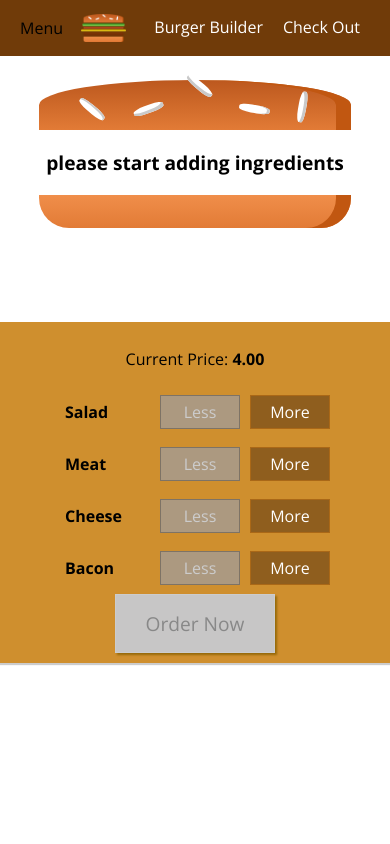
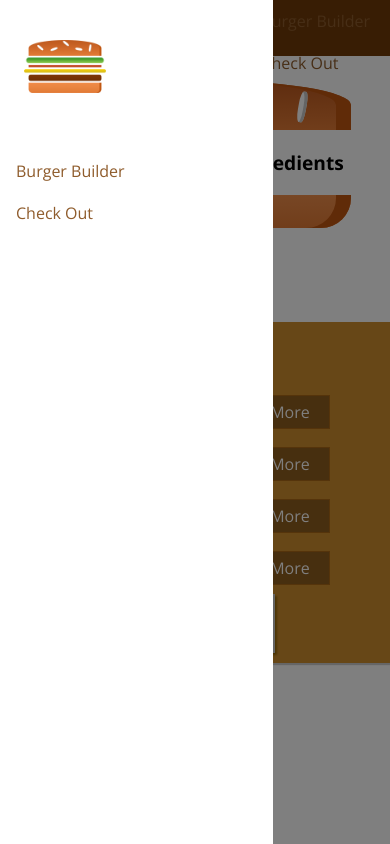
Before and after one commit to nschmidtinc/ReduxReactMobileWebApp, a React app: page / in a window 390 px wide. Built offline with nearby package versions, Linux system fonts and the light colour scheme.

Commit message:
burger app mark one mobile

```diff
--- a/package.json
+++ b/package.json
@@ -4,6 +4,7 @@
   "private": true,
   "dependencies": {
     "autoprefixer": "7.1.6",
+    "axios": "^0.18.0",
     "babel-core": "6.26.0",
     "babel-eslint": "7.2.3",
     "babel-jest": "20.0.3",
--- a/src/components/Layout/Layout.js
+++ b/src/components/Layout/Layout.js
@@ -1,12 +1,34 @@
-import React from "react";
+import React, { Component } from "react";
 import Aux from "../../HOC/Aux";
 import classes from "./Layout.css";
 import ToolBar from "../Navigation/ToolBar";
-const layout = props => (
-  <Aux>
-    <ToolBar />
-    <main className={classes.Content}>{props.children}</main>
-  </Aux>
-);
+import SideDrawer from "../Navigation/SideDrawer/SideDrawer";
+class Layout extends Component {
+  state = {
+    showSideDrawer: true
+  };
 
-export default layout;
+  sideDrawerClosedHandler = () => {
+    this.setState({ showSideDrawer: false });
+    console.log("hi", this.state);
+  };
+  sideDrawerToggleHandler = () => {
+    this.setState(prevState => {
+      return { showSideDrawer: !prevState.showSideDrawer };
+    });
+  };
+  render() {
+    return (
+      <Aux>
+        <SideDrawer
+          open={this.state.showSideDrawer}
+          close={this.sideDrawerClosedHandler}
+        />
+        <ToolBar drawerToggleClicked={this.sideDrawerToggleHandler} />
+        <main className={classes.Content}>{this.props.children}</main>
+      </Aux>
+    );
+  }
+}
+
+export default Layout;
--- a/src/components/Navigation/NavigationItems.css
+++ b/src/components/Navigation/NavigationItems.css
@@ -1,8 +1,15 @@
 .NavigationItems {
   margin: 0;
   padding: 0;
+  flex-flow: column;
   list-style: none;
   display: flex;
   align-items: center;
   height: 100%;
 }
+
+@media (min-width: 500px) {
+  .NavigationItems {
+    flex-flow: row;
+  }
+}
--- a/src/components/Navigation/NavigationItems/NavigationItem.css
+++ b/src/components/Navigation/NavigationItems/NavigationItem.css
@@ -1,17 +1,15 @@
 .NavigationItem {
-  margin: 0;
+  margin: 10px 0;
+  width: 100%;
   box-sizing: border-box;
-  display: flex;
+  display: block;
   height: 100%;
-  align-items: center;
 }
 
 .NavigationItem a {
-  color: white;
+  color: #8f5c2c;
   text-decoration: none;
-  height: 100%;
-  padding: 16px 10px;
-  border-bottom: 4px solid transparent;
+  width: 100%;
   box-sizing: border-box;
   display: block;
 }
@@ -23,3 +21,27 @@
   border-bottom: #4080c8;
   color: white;
 }
+
+@media (min-width: 500px) {
+  .NavigationItem {
+    margin: 0;
+    box-sizing: border-box;
+    width: auto;
+    display: flex;
+    height: 100%;
+    align-items: center;
+  }
+
+  .NavigationItem a {
+    color: white;
+    height: 100%;
+    padding: 16px 10px;
+    border-bottom: 4px solid transparent;
+  }
+
+  .NavigationItem a:hover,
+  .NavigationItem a:active,
+  .NavigationItem a:active {
+    color: #4080c8;
+  }
+}
--- /dev/null
+++ b/src/components/Navigation/SideDrawer/DrawerToggle.css
@@ -0,0 +1,23 @@
+.DrawerToggle {
+    width: 40px;
+    height: 100%;
+    display: flex;
+    flex-flow: column;
+    justify-content: space-around;
+    align-items: center;
+    padding: 10px 0;
+    box-sizing: border-box;
+    cursor: pointer;
+}
+
+.DrawerToggle div {
+    width: 90%;
+    height: 3px;
+    background-color: white;
+}
+
+@media (min-width: 500px) {
+    .DrawerToggle {
+        display: none;
+    }
+}
--- /dev/null
+++ b/src/components/Navigation/SideDrawer/DrawerToggle.js
@@ -0,0 +1,11 @@
+import React from "react";
+import classes from "./DrawerToggle.css";
+const drawerToggle = props => (
+  <div className={classes.DrawerToggle} onClick={props.clicked}>
+    <div />
+    <div />
+    <div />
+  </div>
+);
+
+export default drawerToggle;
--- /dev/null
+++ b/src/components/Navigation/SideDrawer/SideDrawer.css
@@ -0,0 +1,38 @@
+.SideDrawer {
+  position: fixed;
+  width: 280px;
+  max-width: 70%;
+  height: 100%;
+  left: 0;
+  top: 0;
+  z-index: 200;
+  background-color: white;
+  padding: 32px 16px;
+  box-sizing: border-box;
+  transition: transform 0.3s ease-out;
+}
+
+@media (min-width: 500px) {
+  .SideDrawer {
+    display: none;
+  }
+}
+
+.Open {
+  transform: translateX(0);
+}
+
+.Close {
+  transform: translateX(-100%);
+}
+.Logo {
+  height: 11%;
+  width: 8%;
+  margin-bottom: 32px;
+}
+
+@media (max-width: 499) {
+  .DeskTopOnly {
+    display: none;
+  }
+}
--- /dev/null
+++ b/src/components/Navigation/SideDrawer/SideDrawer.js
@@ -0,0 +1,29 @@
+import React from "react";
+import Logo from "../../Logo/Logo";
+import classes from "./SideDrawer.css";
+import Backdrop from "../../UI/Backdrop/BackDrop";
+import NavigationItems from "../NavigationItems/NavigationItems";
+import Aux from "../../../HOC/Aux";
+
+const sideDrawer = props => {
+  console.log(props);
+  let attachedClasses = [classes.SideDrawer, classes.Close];
+  if (props.open) {
+    attachedClasses = [classes.SideDrawer, classes.Open];
+  }
+  return (
+    <Aux>
+      <Backdrop show={props.open} clicked={props.close} />
+      <div className={attachedClasses.join(" ")}>
+        <div className={classes.Logo}>
+          <Logo />
+        </div>
+        <nav>
+          <NavigationItems />
+        </nav>
+      </div>
+    </Aux>
+  );
+};
+
+export default sideDrawer;
--- a/src/components/Navigation/ToolBar.css
+++ b/src/components/Navigation/ToolBar.css
@@ -15,3 +15,6 @@
 .ToolBar nav {
   height: 100%;
 }
+.Logo {
+  height: 80%;
+}
--- a/src/components/Navigation/ToolBar.js
+++ b/src/components/Navigation/ToolBar.js
@@ -2,10 +2,14 @@
 import classes from "./ToolBar.css";
 import Logo from "../Logo/Logo";
 import NavigationItems from "./NavigationItems/NavigationItems";
+import DrawerToggle from "./SideDrawer/DrawerToggle";
 const ToolBar = props => (
   <header className={classes.ToolBar}>
+    <DrawerToggle clicked={props.drawerToggleClicked} />
     <div>Menu</div>
-    <Logo />
+    <div className={classes.Logo}>
+      <Logo />
+    </div>
     <NavigationItems />
   </header>
 );
```
Also changed, not shown: 1 other file (tests, documents, lock files or other folders).
